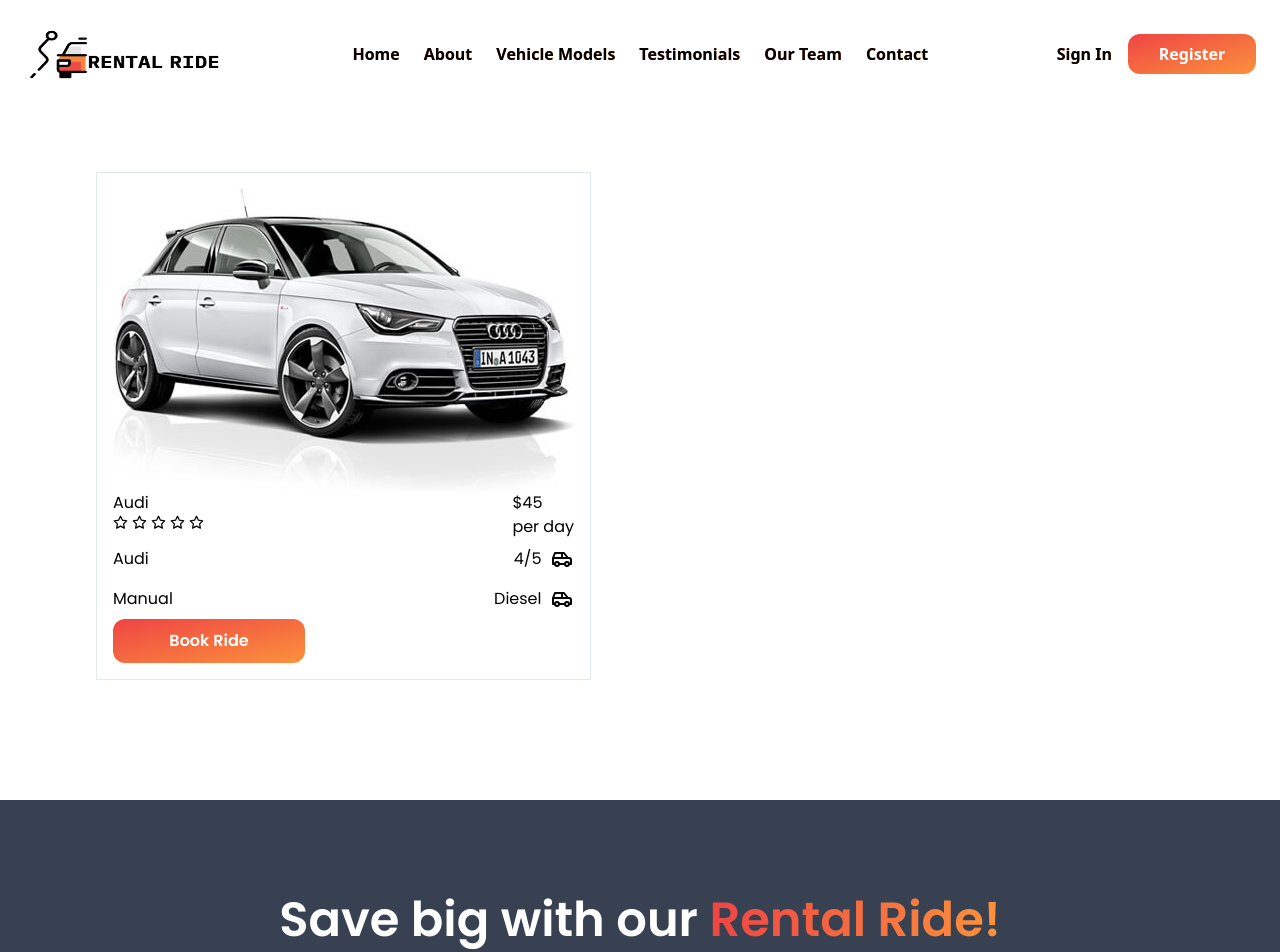
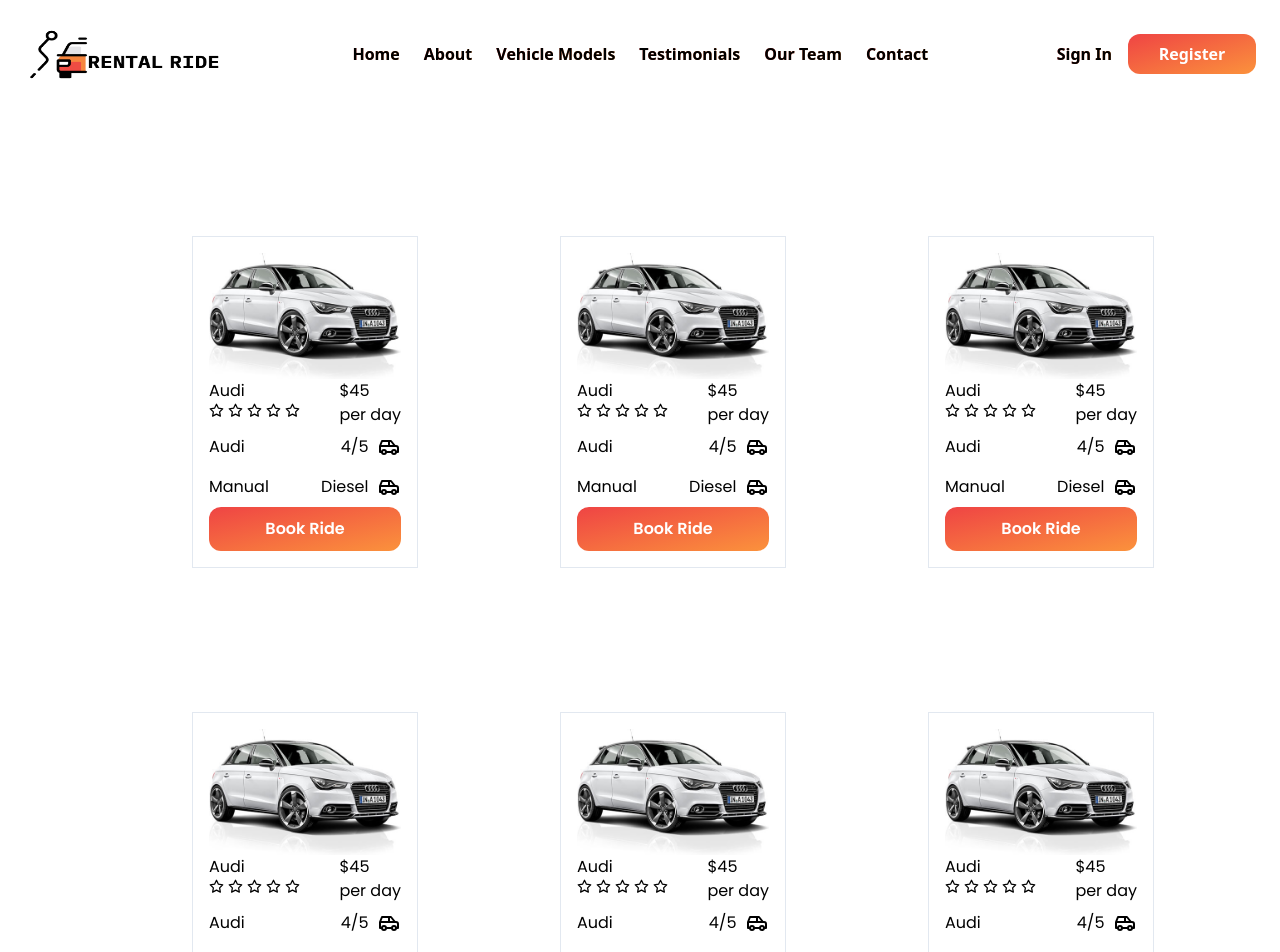
Before and after one commit to BytePrashant/Rental-Ride, a Next.js app: page /vehicles in a window 1280 px wide. Shown: the top 952 px of the page. Built offline with nearby package versions, Linux system fonts and the light colour scheme.

Commit message:
component aligned

```diff
--- a/src/pages/vehicles.tsx
+++ b/src/pages/vehicles.tsx
@@ -1,17 +1,28 @@
-import { Banner } from "../components/Banner"
-import { Footer } from "../components/Footer"
-import { Navbar } from "../components/Navbar"
-import {VehicleModels} from "../components/VehicleModels"
+import { Banner } from "../components/Banner";
+import { Footer } from "../components/Footer";
+import { Navbar } from "../components/Navbar";
+import { VehicleModels } from "../components/VehicleModels";
 
 const Vehicle = () => {
-    return (
-        <>
-            <Navbar/>
-            <VehicleModels/>
-            <Banner/>
-            <Footer/>
-        </>
-    )
-}
+  return (
+    <>
+      <Navbar />
+      <section id="Vehicle-Models" className="font-custom1 py-16 md:mx-14">
+        <div className="container mx-auto px-10 md:flex">
+          <div className=" grid grid-rows-2 grid-cols-3 gap-4">
+            <VehicleModels />
+            <VehicleModels />
+            <VehicleModels />
+            <VehicleModels />
+            <VehicleModels />
+            <VehicleModels />
+          </div>
+        </div>
+      </section>
+      <Banner />
+      <Footer />
+    </>
+  );
+};
 
 export default Vehicle;
```
